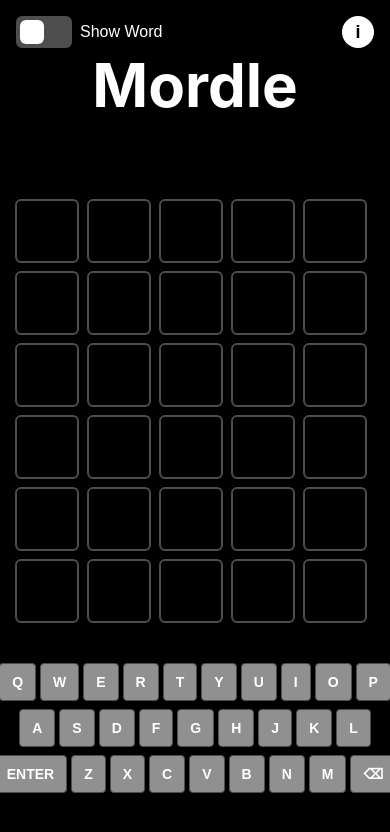
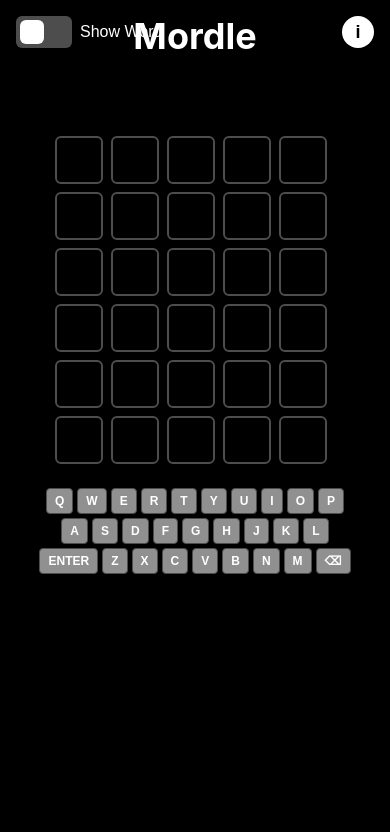
Before and after one commit to Myles82/WordleWebApp, a Next.js app in the folder wordlewebapp/: page / in a window 390 px wide. Shown: the top 832 px of the page. Built offline with nearby package versions, Linux system fonts and the light colour scheme; no server answers.

Commit message:
updated other colors and sizing

```diff
--- a/wordlewebapp/src/app/page.tsx
+++ b/wordlewebapp/src/app/page.tsx
@@ -51,9 +51,9 @@
     const color = usedKeys[letter];
     switch (color) {
       case 'green':
-        return 'bg-green-500 border-green-500 text-white';
+        return 'bg-green-600 border-green-600 text-white';
       case 'yellow':
-        return 'bg-yellow-500 border-yellow-500 text-black';
+        return 'bg-yellow-600 border-yellow-600 text-white';
       case 'gray':
         return 'bg-[#4d4d4d] border-[#4d4d4d] text-white';
       default:
@@ -63,14 +63,14 @@
 
   // Shows virtual keyboard and updates colors
   const renderKeyboard = () => (
-    <div className="mt-8 space-y-2">
+    <div className="mt-4 sm:mt-6 md:mt-8 space-y-1 sm:space-y-2">
       {keyboardRows.map((row, rIdx) => (
         <div key={rIdx} className="flex justify-center space-x-1">
           {row.map((key) => (
             <button
               key={key}
               onClick={() => handleKeyInput(key)}
-              className={` px-3 py-2 rounded text-sm border font-semibold ${getKeyColor(
+              className={` px-2 py-1 sm:px-3 sm:py-2 rounded text-xs sm:text-sm border font-semibold ${getKeyColor(
                 key
               )} hover:bg-opacity-80 transition`}
             >
@@ -193,9 +193,9 @@
   const getColorClass = (color: string) => {
     switch (color) {
       case 'green':
-        return 'bg-green-500 border-green-500';
+        return 'bg-green-600 border-green-600';
       case 'yellow':
-        return 'bg-yellow-500 border-yellow-500';
+        return 'bg-yellow-600 border-yellow-600';
       case 'gray':
         return 'bg-[#4d4d4d] border-[#4d4d4d] border-opacity-50';
       default:
@@ -212,7 +212,7 @@
           .map((_, i) => (
             <div
               key={i}
-              className={`w-16 aspect-square text-white flex items-center justify-center rounded-md text-2xl border-2 ${getColorClass(
+               className={`w-12 h-12 sm:w-14 sm:h-14 md:w-16 md:h-16 text-white flex items-center justify-center rounded-md text-2xl border-2  ${getColorClass(
                 colorRow[i]
               )}`}
             >
@@ -226,7 +226,7 @@
   const [isVisible, setIsVisible] = useState(false);
   // screen elements
   return (
-    <div className="h-screen w-screen bg-black flex flex-col justify-center items-center space-y-1">
+    <div className="min-h-screen bg-black flex flex-col items-center py-4 px-4">
 
       <div className="flex flex-row">
       {/* Show word toggle */}
@@ -273,7 +273,7 @@
       {/* Not in dictionary Message */}
       {errorMessage && (
         <div
-          className={`text-white bg-[#4d4d4d] px-4 py-2 rounded-md mb-10 -mt-20 transition-opacity duration-500 ${
+          className={`fixed top-1/9 left-1/2 transform -translate-x-1/2 -translate-y-1/2 text-white bg-[#4d4d4d] px-4 py-2 rounded-md transition-opacity duration-500  ${
             showError ? 'opacity-100' : 'opacity-0'
           }`}
         >
@@ -283,7 +283,7 @@
 
       {/* Win message */}
       {winMessage && (
-        <div className="text-white bg-green-600 text-2xl mb-4 -mt-16 animate-bounce px-4 py-2 rounded-md  ${
+        <div className="fixed top-1/9 left-1/2 transform -translate-x-1/2 -translate-y-1/2 text-white bg-green-600 text-xl sm:text-2xl mb-4 px-4 py-2 rounded-md animate-bounce   ${
                   ">
           {winMessage}
         </div>
@@ -291,14 +291,14 @@
 
       {/* Lose message */}
       {loseMessage && (
-        <div className="text-white bg-red-600 text-2xl mb-4 -mt-16 px-4 py-2 rounded-md  ${
+        <div className="fixed top-1/9 left-1/2 transform -translate-x-1/2 -translate-y-1/2 text-white bg-red-600 text-xl sm:text-2xl mb-4 px-4 py-2 rounded-md   ${
                   ">
           {loseMessage}
         </div>
       )}
 
       {/* Title */}
-      <h1 className="text-white font-bold font-[Inter] space-x-2 text-6xl">Mordle</h1>
+      <h1 className="text-4xl sm:text-5xl md:text-6xl text-white font-bold font-[Inter]">Mordle</h1>
 
       {/* Shown word when toggle on */}
       {isVisible && (
```
